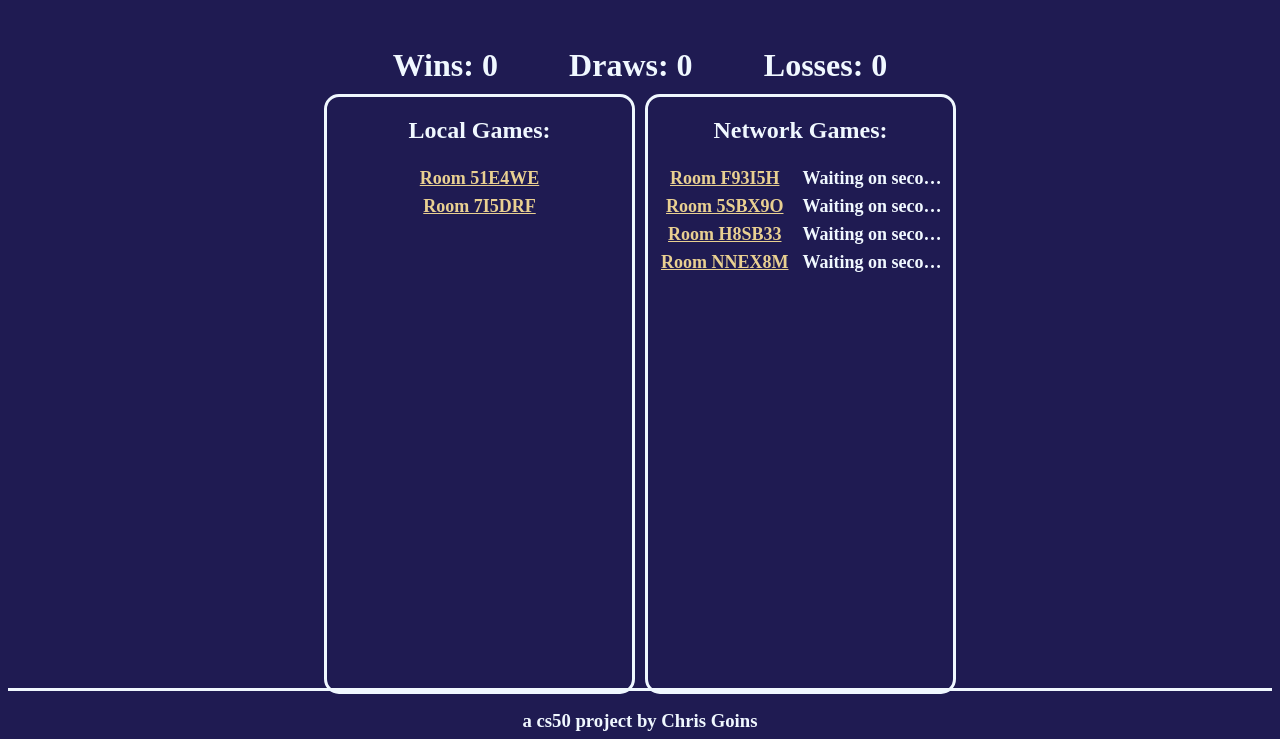
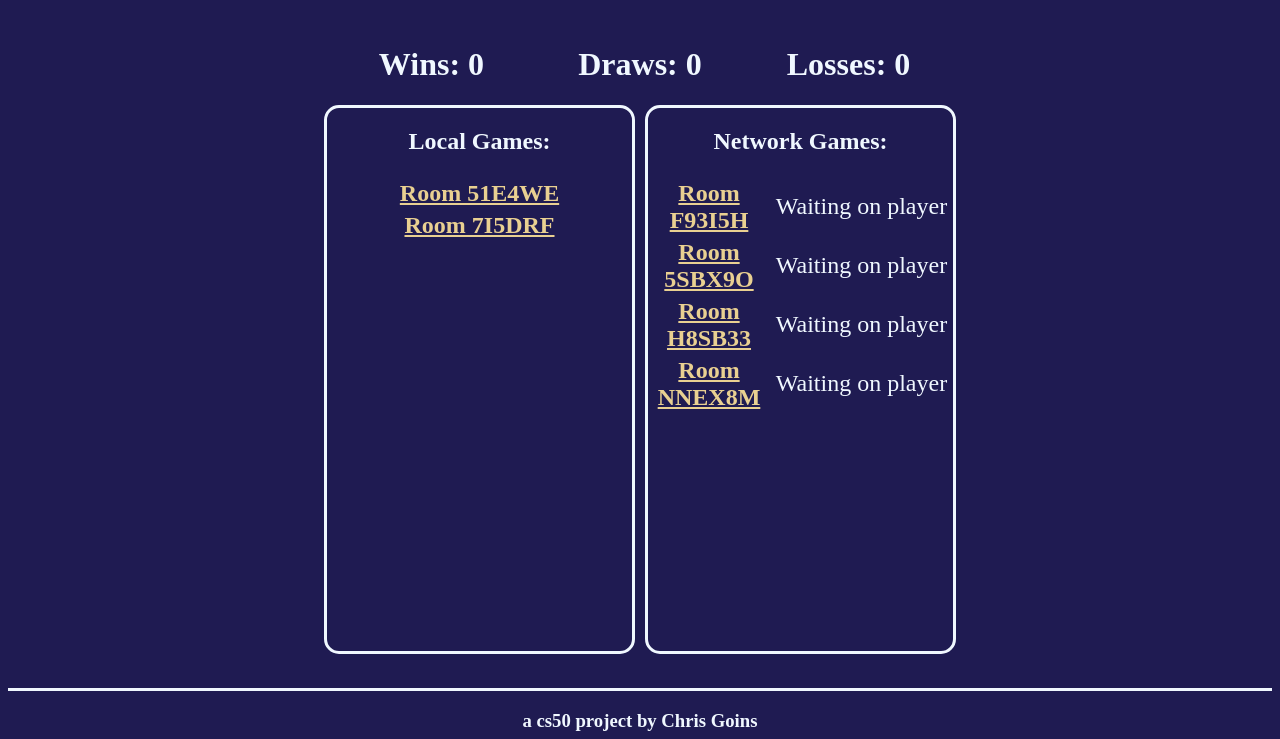
Before and after one commit to clgoins/pyChess, a Django app: page / in a window 1280 px wide. Shown: the part 88-827 px from the top of the page. Run offline with Django 4.2, Linux system fonts and the light colour scheme; a user stored in the database is signed in; data comes from the database, SQL or seed files in the repository; both versions use the stored data as it was after the commit; some libraries are stand-ins or nearby versions.

Commit message:
Revamped homepage CSS
No longer gets all stretched and wacky when the window is real small or on phone screens.

```diff
--- a/pychess/templates/pychess/index.html
+++ b/pychess/templates/pychess/index.html
@@ -14,99 +14,81 @@ pyChess Home
         }
     </style>
 
-    <div class="centeredContent" style="align-items:start;">
-        <div style="height:100%; width:50%; display:flex; flex-direction: column;">
+    <div class="centeredContent">
+        <div style="display:flex; flex-direction: column; align-items: center; justify-content:flex-start; width:50%; height:95%;">
 
-            <br>
-
-            <div style="width:100%; height:10%; text-align: center;">
-                <h1>
-                    <span>Wins: {{ completedGames.wins }}</span>
-                    <span style="margin:10%;">Draws: {{ completedGames.draws }}</span>
-                    <span>Losses: {{ completedGames.losses }}</span>
-                </h1>
+            <div style="display: flex; flex-direction: row; flex-basis: 10%; flex-shrink:0; width: 100%; text-align:center; justify-content: center;">
+                    <div style="flex-basis:33%;">
+                        <h1>Wins: {{ completedGames.wins }}</h1>
                     </div>
 
-            <div style="display:flex; flex-direction:row; width:100%; height:89%;">
+                    <div style="flex-basis:33%;">
+                        <h1 style="margin-left:10%; margin-right: 10%;">Draws: {{ completedGames.draws }}</h1>
+                    </div>
 
-                <div style="width:50%;height:100%; overflow:auto; border:solid; border-color:aliceblue; border-radius:15px; margin-right:5px;">
+                    <div style="flex-basis:33%;">
+                        <h1>Losses: {{ completedGames.losses }}</h1>
+                    </div>
+            </div>
 
-                    <div style="width:100%; text-align: center;">
+            <div style="display:flex; flex-direction:row; flex-basis:85%; flex-shrink:1; flex-grow:1; width:100%; max-height:85%;">
+                    <div style="display:flex; flex-direction: column; flex-basis:50%; text-align: center; overflow:scroll; border:solid; border-color:aliceblue; border-radius:15px; margin-right:5px;">
+                        <div style="flex-basis:10%;">
                             <h2>Local Games:</h2>
                         </div>
 
                         {% if localGames %}
-                        <table style="width:100%; text-align: center; font-size: 18px; font-weight:bold;">
-
                             {% for game in localGames %}
-                                    <tr><td><a href="{% url 'localGame' %}?room={{game.roomCode}}">Room {{ game.roomCode }}</a></td></tr>
+                                <div style="flex-basis:5%; font-size:24px; font-weight: bold; margin-top:5px;">
+                                    <a href="{% url 'localGame' %}?room={{game.roomCode}}">Room {{ game.roomCode }}</a>
+                                </div>
                             {% endfor %}
-
-                        </table>
-
                         {% else %}
-
-                            <div style="width:100%; font-size:24px; text-align: center;">No local games to show!</div>
-                            <div style="width:100%; text-align:center;">
-                                <h3>
-                                    <a href="{% url 'play' %}">Try starting a new game here!</a>
-                                </h3>
+                            <div>
+                                <h3>No local games to show!</h3>
                             </div>
-
+                            <div>
+                                <h3><a href="{% url 'play' %}">Try starting a new one here!</a></h3>
+                            </div>
                         {% endif %}
 
+
                     </div>
-
-
-                <div style="width:50%;height:100%; overflow:auto; border:solid; border-color:aliceblue; border-radius:15px; margin-left:5px;">
-
-                    <div style="width:100%; text-align: center;">
+                    <div style="display:flex; flex-direction: column; flex-basis:50%; text-align: center; overflow:scroll; border:solid; border-color:aliceblue; border-radius:15px; margin-left:5px;">
+                        <div style="flex-basis:10%;">
                             <h2>Network Games:</h2>
                         </div>
 
                         {% if networkGames %}
+                            {% for game in networkGames %}
+                                <div style="display:flex; flex-direction:row; flex-basis:5%; align-items: center; margin-top:5px;">
+                                    <div style="flex-basis:40%; font-size:24px; font-weight:bold;"><a href="{% url 'localGame' %}?room={{game.roomCode}}">Room {{ game.roomCode }}</a></div>
 
-                        <table style="table-layout: fixed; width:100%; text-align: center; font-size: 18px; font-weight:bold;">
-                            {% for game in networkGames %}
-                                <tr>
-                                    <td style="white-space: nowrap; min-width:33%;">
-                                        <a href="{% url 'networkGame' %}?room={{game.roomCode}}">Room {{ game.roomCode }}</a>
-                                    </td>
-                                    <td  style="white-space: nowrap; overflow:hidden; text-overflow:ellipsis">
                                     {% if game.player2 %}
 
                                         {% if request.user == game.player1 %}
-                                                Against: {{ game.player2 }}
+                                            <div style="flex-basis:60%; font-size:24px;">Against: <span style="font-weight: bold;">{{ game.player2 }}</span></div>
                                         {% else %}
-                                                Against: {{ game.player1 }}
+                                            <div style="flex-basis:60%; font-size:24px;">Against: <span style="font-weight: bold;">{{ game.player1 }}</span></div>
                                         {% endif %}
 
                                     {% else %}
-
-                                            Waiting on second player
-
+                                        <div style="flex-basis:60%; font-size:24px;">
+                                            Waiting on player
+                                        </div>
                                     {% endif %}
-                                    </td>
-                                </tr>
+                                </div>
                             {% endfor %}
-                        </table>
-
                         {% else %}
-
-                        <div style="width:100%; font-size:24px; text-align: center;">No network games to show</div>
-                        <div style="width:100%; text-align:center;">
-                            <h3>
-                                <a href="{% url 'play' %}">Try starting a new game here!</a>
-                            </h3>
+                            <div>
+                                <h3>No network games to show!</h3>
                             </div>
-
+                            <div>
+                                <h3><a href="{% url 'play' %}">Try starting a new one here!</a></h3>
+                            </div>
                         {% endif %}
-
                     </div>
-
             </div>
-
-
         </div>
     </div>
 {% endblock %}
```
Also changed, not shown: db.sqlite3. Lines whose indentation alone changed are shown as unchanged.
